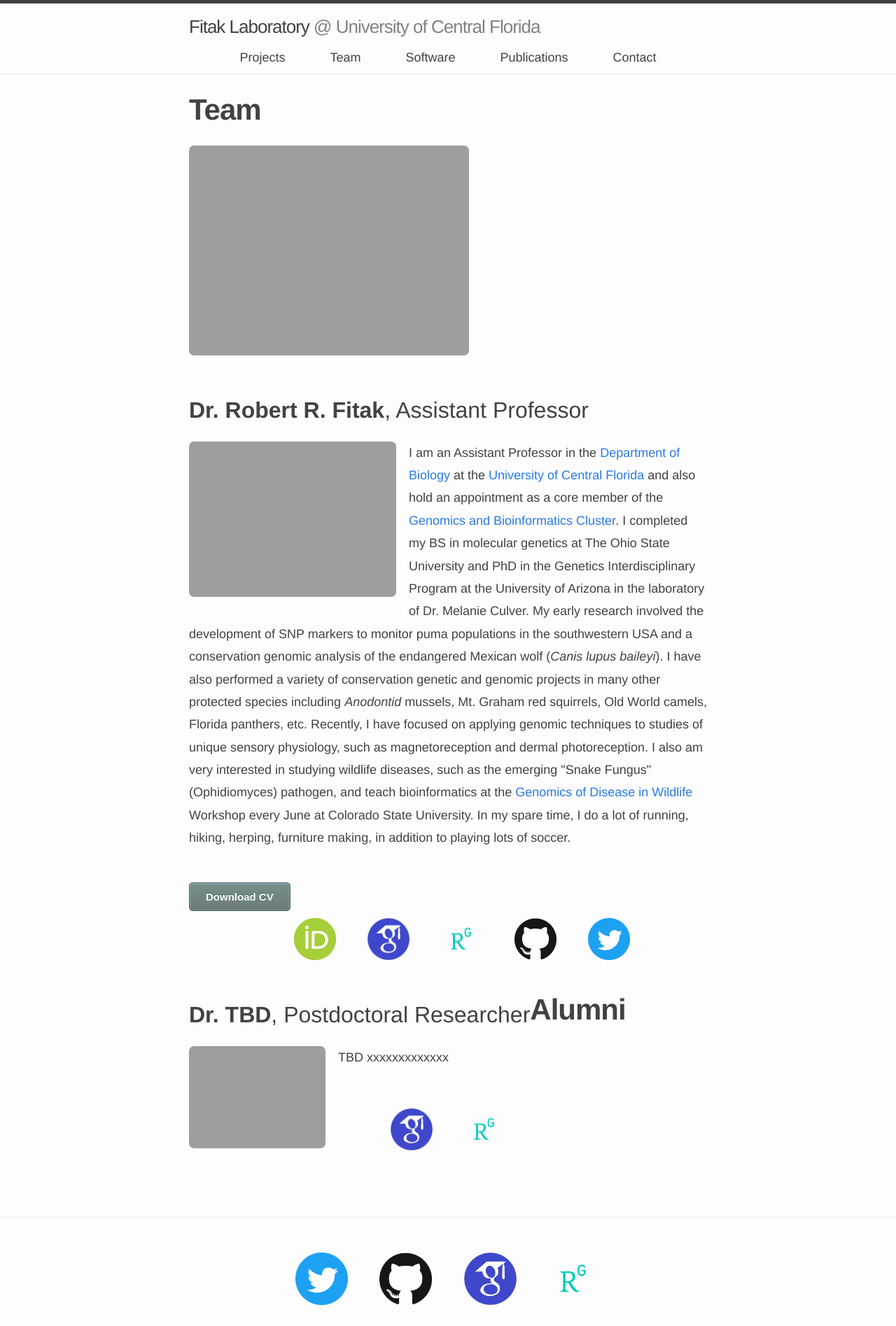
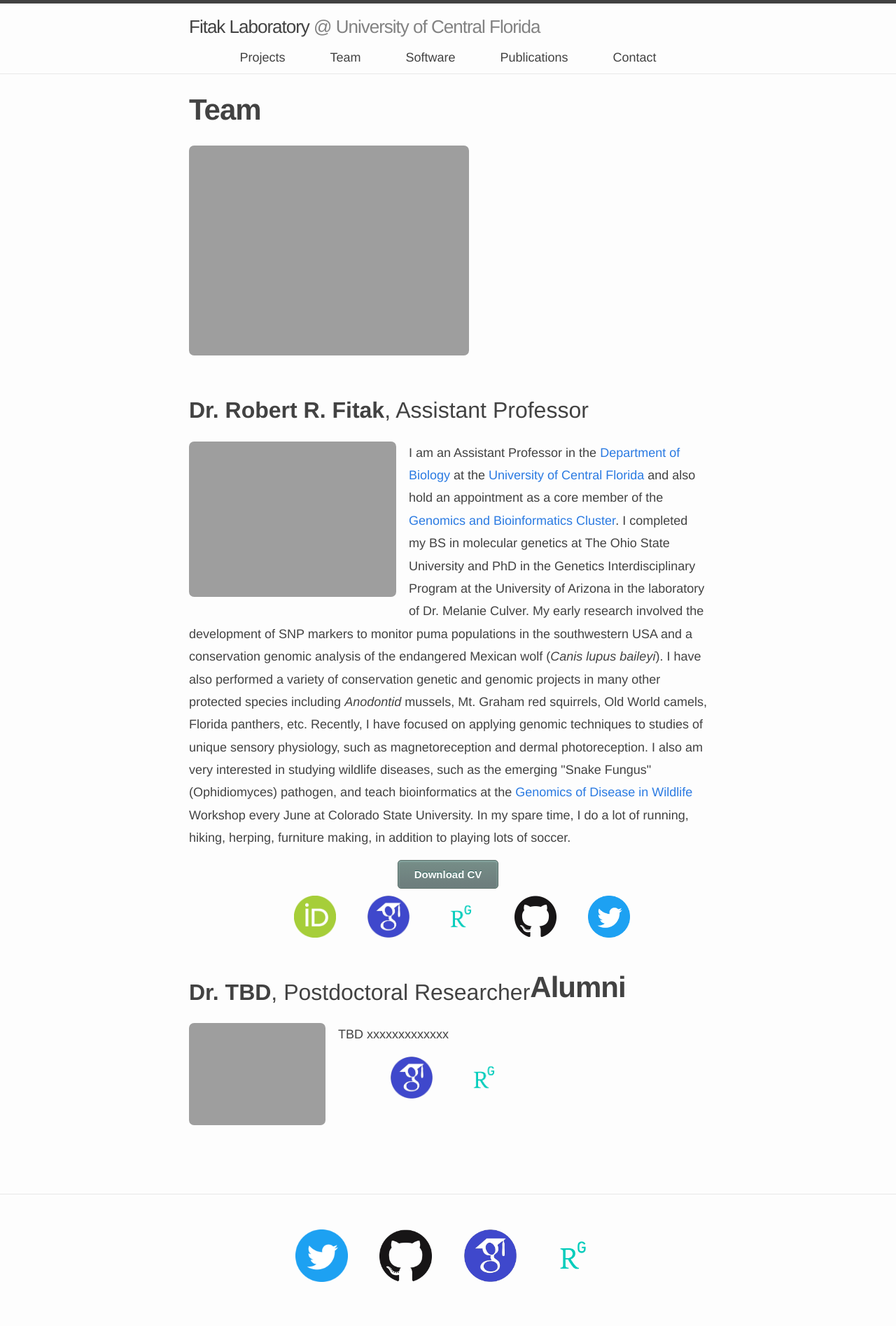
Before and after one commit to rfitak/FitakLab, a Jekyll site: the page built from _pages/team/index.md, in a window 1280 px wide. Shown: the whole page at 70% size. Built offline with Jekyll 4.4.1, drawn with Linux system fonts in a browser that asks for light colours; nearby versions of some CDN libraries; after the commit the page ends 1862 px from its top, so only the background shows below that.

Commit message:
fourth commit

```diff
--- a/_includes/member.html
+++ b/_includes/member.html
@@ -4,10 +4,11 @@
         <img class="float-left member-photo" src="{{ member.photo | prepend: site.images_dir | prepend: site.baseurl }}">
     {% endif %}
     <p>{{ member.bio }}</p>
-    <br>
+    <div style="text-align: center;">
     {% if member.cv %}
-        <button style="-moz-box-shadow:inset 0px 1px 3px 0px #91b8b3; -webkit-box-shadow:inset 0px 1px 3px 0px #91b8b3; box-shadow:inset 0px 1px 3px 0px #91b8b3; background:-webkit-gradient(linear, left top, left bottom, color-stop(0.05, #768d87), color-stop(1, #6c7c7c)); background:-moz-linear-gradient(top, #768d87 5%, #6c7c7c 100%); background:-webkit-linear-gradient(top, #768d87 5%, #6c7c7c 100%); background:-o-linear-gradient(top, #768d87 5%, #6c7c7c 100%); background:-ms-linear-gradient(top, #768d87 5%, #6c7c7c 100%); background:linear-gradient(to bottom, #768d87 5%, #6c7c7c 100%); filter:progid:DXImageTransform.Microsoft.gradient(startColorstr='#768d87', endColorstr='#6c7c7c',GradientType=0); background-color:#768d87; -moz-border-radius:5px; -webkit-border-radius:5px; border-radius:5px; border:1px solid #566963; display:inline-block; cursor:pointer; color:#ffffff; font-family:Arial; font-size:15px; font-weight:bold; padding:11px 23px; text-decoration:none; text-shadow:0px -1px 0px #2b665e; justify-content:center;" onclick="window.location.href='https://github.com/rfitak/FitakLab/blob/master/cv/fitak.pdf';">Download CV</button>
+        <button style="-moz-box-shadow:inset 0px 1px 3px 0px #91b8b3; -webkit-box-shadow:inset 0px 1px 3px 0px #91b8b3; box-shadow:inset 0px 1px 3px 0px #91b8b3; background:-webkit-gradient(linear, left top, left bottom, color-stop(0.05, #768d87), color-stop(1, #6c7c7c)); background:-moz-linear-gradient(top, #768d87 5%, #6c7c7c 100%); background:-webkit-linear-gradient(top, #768d87 5%, #6c7c7c 100%); background:-o-linear-gradient(top, #768d87 5%, #6c7c7c 100%); background:-ms-linear-gradient(top, #768d87 5%, #6c7c7c 100%); background:linear-gradient(to bottom, #768d87 5%, #6c7c7c 100%); filter:progid:DXImageTransform.Microsoft.gradient(startColorstr='#768d87', endColorstr='#6c7c7c',GradientType=0); background-color:#768d87; -moz-border-radius:5px; -webkit-border-radius:5px; border-radius:5px; border:1px solid #566963; display:inline-block; cursor:pointer; color:#ffffff; font-family:Arial; font-size:15px; font-weight:bold; padding:11px 23px; text-decoration:none; text-shadow:0px -1px 0px #2b665e;" onclick="window.location.href='https://github.com/rfitak/FitakLab/blob/master/cv/fitak.pdf';">Download CV</button>
     {% endif %}
+  </div>
   <div style="margin-top: 10px;" align="center">
     {% if member.orcid %}
         <a style="padding-left:40px;" href="{{ member.orcid}}"><img src="https://rfitak.github.io/FitakLab/images/icons/orcid.png" width="60" height="60"/></a>
```
